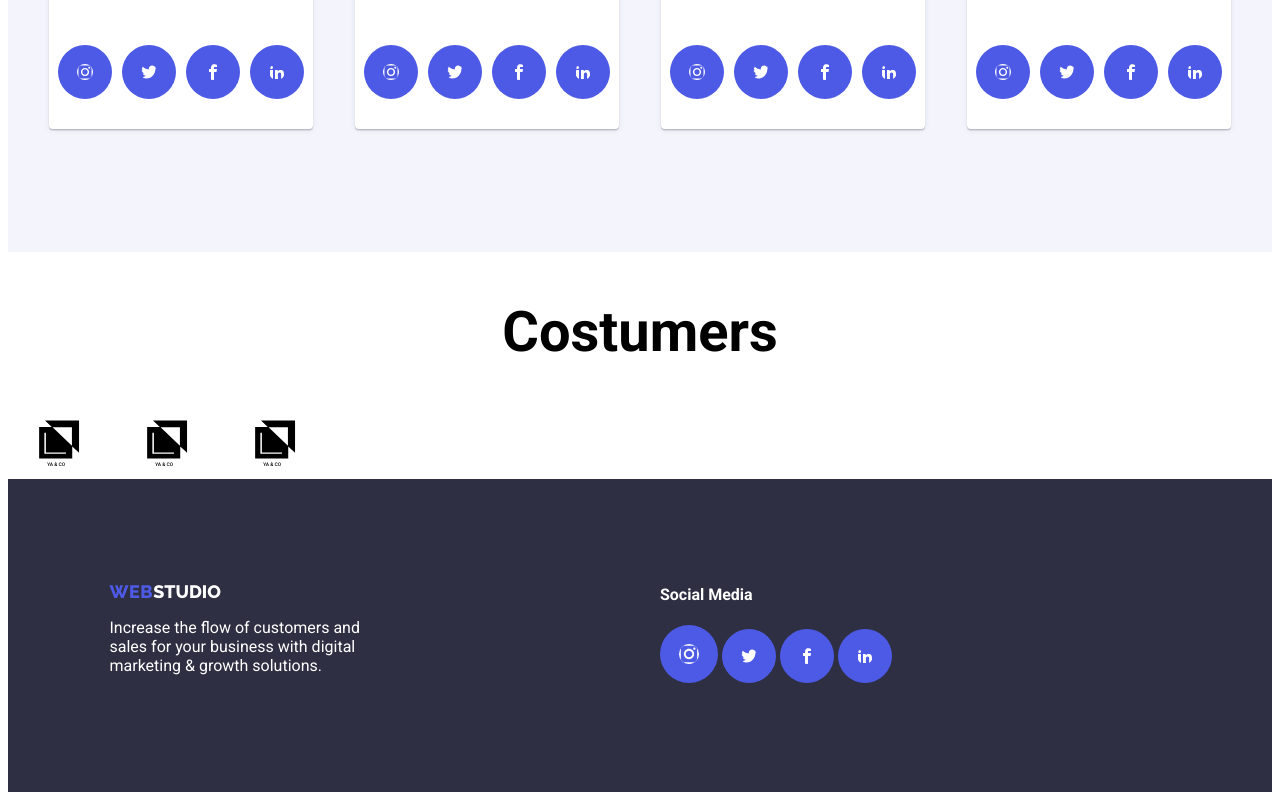
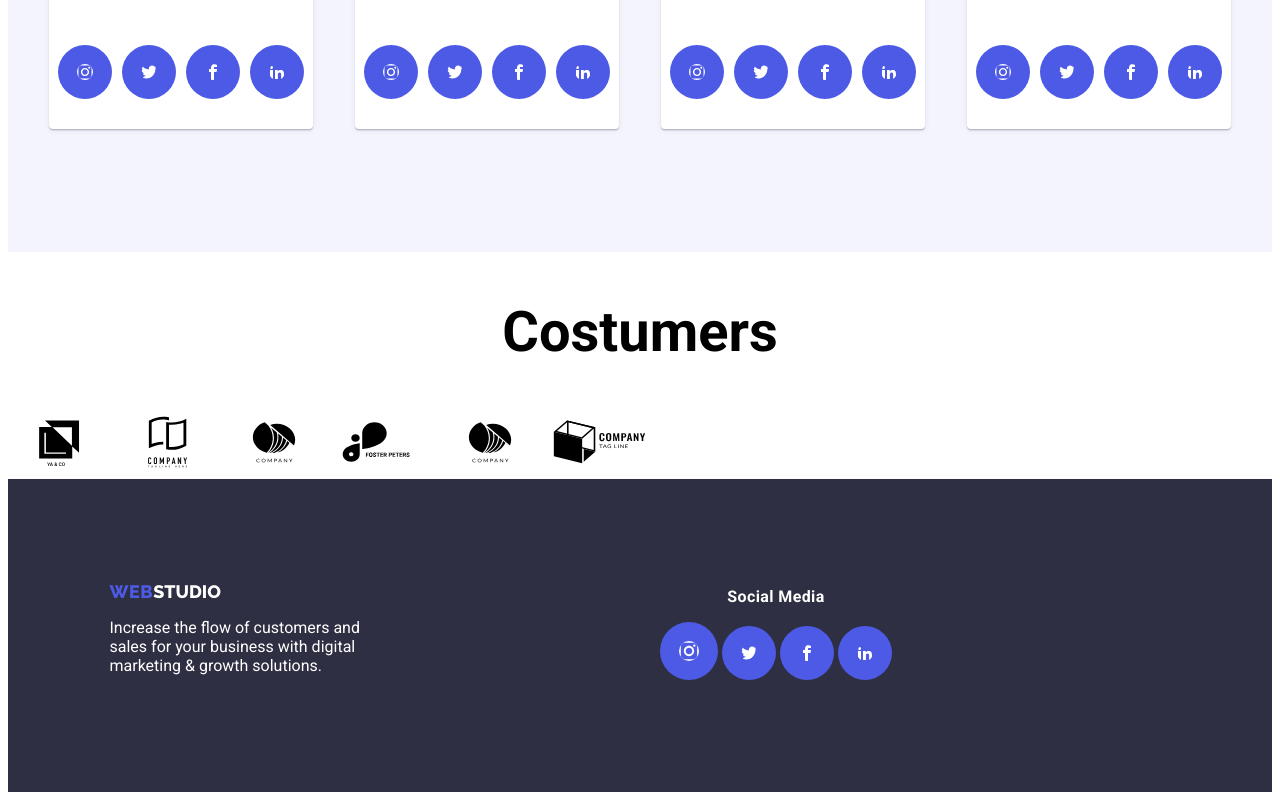
Before and after one commit to FKMBaay/goit-markup-hw-04, a plain HTML site: page index.html in a window 1280 px wide. Shown: the part 2640-3440 px from the top of the page. Drawn offline with Linux system fonts and the light colour scheme.

Commit message:
none
undo

```diff
--- a/index.html
+++ b/index.html
@@ -208,14 +208,28 @@
           <h2>Costumers</h2>
               <div class="cosicon1">
                 <a>
-                 <svg width="104" height="64" class="cosicon">
+                 <svg width="104" height="64" class="logo1costumer">
                      <use xlink:href="./images/icons.svg#Logo-6"></use>
                       </svg>
-                  <svg width="104" height="64" class="cosicon">
-                        <use xlink:href="./images/icons.svg#Logo-6"></use>
-                         </svg>
-                      <svg width="104" height="64" class="cosicon">
-                            <use xlink:href="./images/icons.svg#Logo-6"></use>
+
+                    <svg width="104" height="64" class="logo1costumer">
+                      <use xlink:href="./images/icons.svg#Logo-4"></use>
+                    </svg>
+
+                    <svg width="104" height="64" class="logo1costumer">
+                      <use xlink:href="./images/icons.svg#Logo-5"></use>
+                    </svg>
+
+                    <svg width="104" height="64" class="logo1costumer">
+                      <use xlink:href="./images/icons.svg#Logo-2"></use>
+                    </svg>
+
+                    <svg width="104" height="64" class="logo1costumer">
+                      <use xlink:href="./images/icons.svg#Logo-3"></use>
+                    </svg>
+
+                      <svg width="104" height="64" class="logo1costumer">
+                            <use xlink:href="./images/icons.svg#Logo-1"></use>
                           </svg>
                 </a>
               </div>
@@ -231,21 +245,18 @@
                 </p>
        </div>
       <div class="media" >
-        <h4 class= "socmed">Social Media</h4>
+        <h3 class= "socmed">Social Media</h3>
               <div class="groupicons" >
                 <a class="iconstwo2">
                    <svg width="20" height="20" class="faceicon">
                       <use xlink:href="./images/icons.svg#instagram"></use>
                   </svg>
-
                  <svg width="16" height="16" class="faceicon">
                       <use xlink:href="./images/icons.svg#twitter-1"></use>
                   </svg>
-
                   <svg width="16" height="16" class="faceicon">
                       <use xlink:href="./images/icons.svg#facebook"></use>
                   </svg>
-
                   <svg width="16" height="16" class="faceicon">
                       <use xlink:href="./images/icons.svg#linkedin2"></use>
                   </svg>
```
